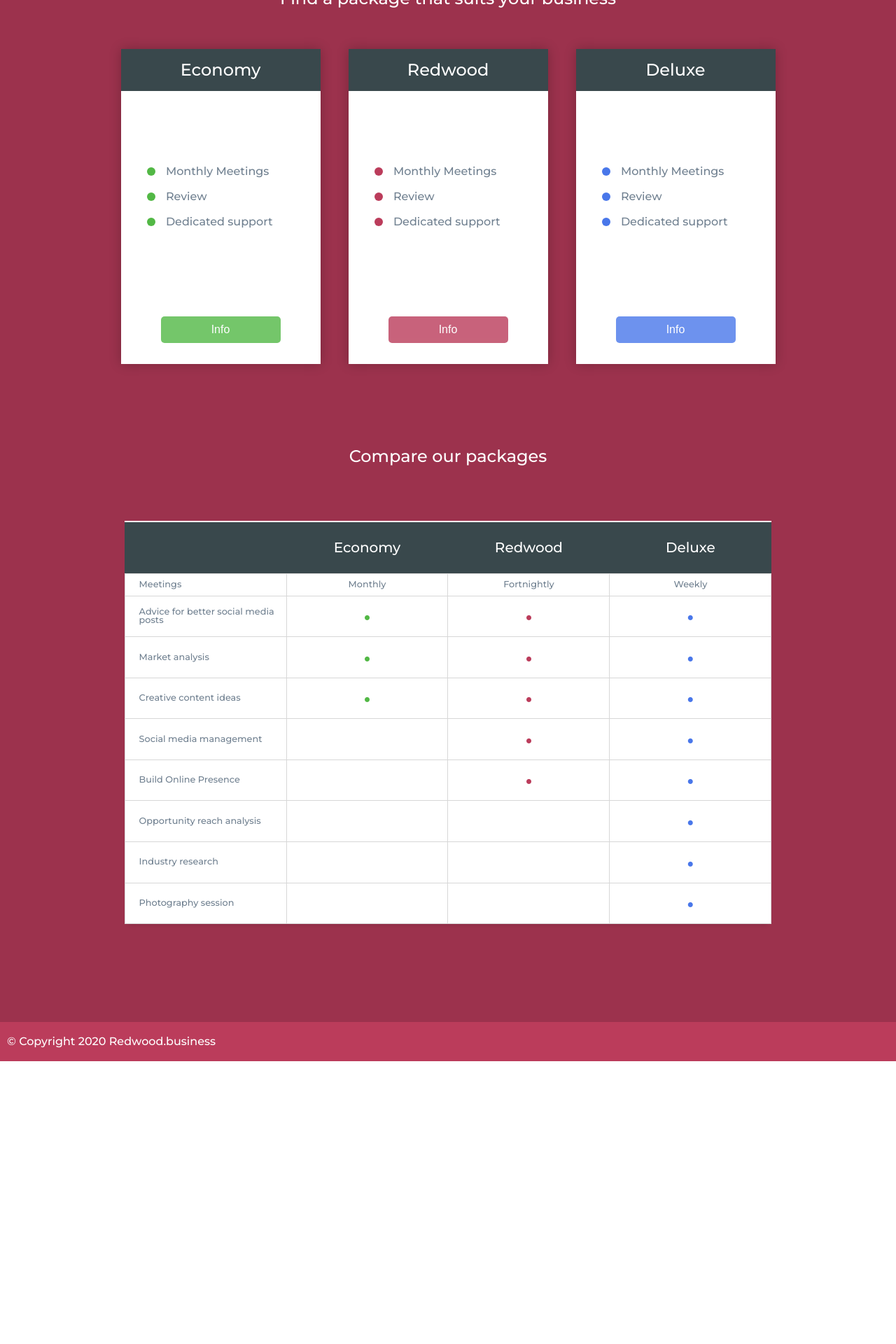
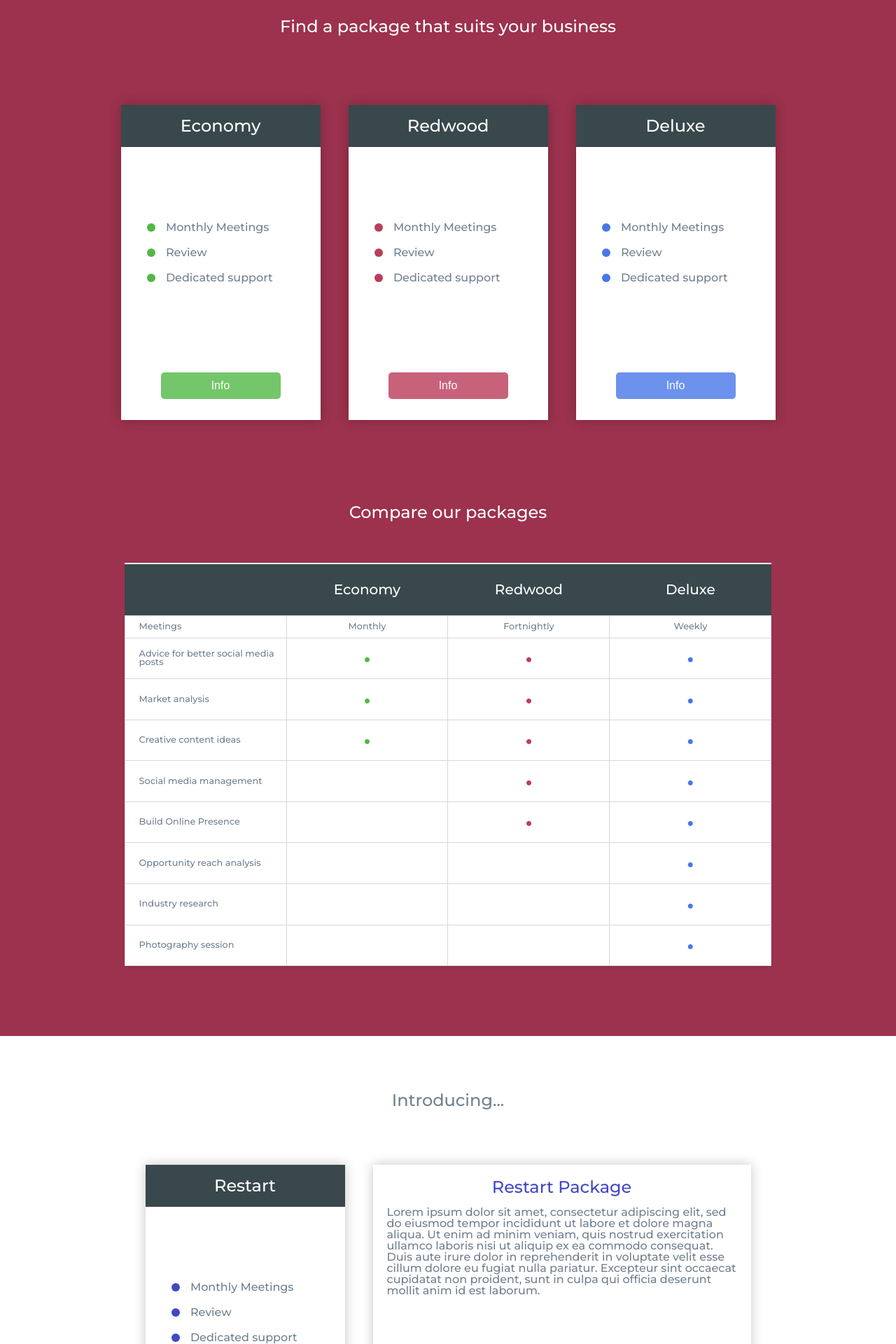
Before and after one commit to angus-archive/redwood, a PHP site: page /packages.html in a window 1280 px wide. Shown: the part 280-2200 px from the top of the page at 70% size. Before the commit the page ends 1796 px from the top, so only its background shows below. Run offline with PHP 8.4, Linux system fonts and the light colour scheme.

Commit message:
Added a restart package section

```diff
--- a/packages.html
+++ b/packages.html
@@ -56,7 +56,7 @@
 			<div id="packageDiv">
 				<div id="wrapper">
 					<div class="alignDiv">
-						<h1 style="margin-top: 40px; font-size: 1.5em; color: white;" class="pageHeading"> Find a package that suits your business </h1>
+						<h1 style="margin: 80px 0 80px 0; font-size: 1.5em; color: white;" class="pageHeading"> Find a package that suits your business </h1>
 						<!--3 tier pricing-->
 						<div class="flexGrid">
 							<!--ECONOMY PACKAGE-->
@@ -137,7 +137,7 @@
 						</div>
 						<!--Spacer-->
 						<div class="spacer"></div>
-						<h2 style="margin-bottom: 80px; font-size: 1.5em; color: white;" class="pageHeading"> Compare our packages </h2>
+						<h2 style="margin-bottom: 60px; font-size: 1.5em; color: white;" class="pageHeading"> Compare our packages </h2>
 						<!--COMPARISON TABLE-->
 						<div id="tableErrorBox">
 							<p> Please rotate device to view table</p>
@@ -225,10 +225,52 @@
 							</tr>
 							</tbody>
 						</table>
-						<!--BIG footer spacer-->
-						<div class="bigSpacer"></div>
+						<div class="spacer"></div>
+
 					</div>
 
+				</div>
+			</div>
+			<!--Restart package section-->
+			<div style="width: 100%; margin: 0; background-color: white">
+				<div class="alignDiv">
+					<h1 style="margin: 80px 0 80px 0; font-size: 1.5em; color: slategray;" class="pageHeading"> Introducing... </h1>
+
+					<div id="restartInfoContainer">
+						<div class="packageContainer">
+							<div class="packageTitleSection">
+								<h3>Restart</h3>
+							</div>
+
+							<div class="packageFeaturesSection">
+								<div class="packageFeature">
+									<div class="bullet restartBackground"></div>
+									<p>Monthly Meetings</p>
+								</div>
+								<div class="packageFeature">
+									<div class="bullet restartBackground"></div>
+									<p>Review</p>
+								</div>
+								<div class="packageFeature">
+									<div class="bullet restartBackground"></div>
+									<p>Dedicated support</p>
+								</div>
+							</div>
+
+							<div class="packageButtonSection">
+								<button class="restartBackground">Info</button>
+							</div>
+						</div>
+						<div class="packageSideInfo">
+							<h2> Restart Package</h2>
+							<br>
+							<p> Lorem ipsum dolor sit amet, consectetur adipiscing elit, sed do eiusmod tempor incididunt ut labore et dolore magna aliqua. Ut enim ad minim veniam, quis nostrud exercitation ullamco laboris nisi ut aliquip ex ea commodo consequat. Duis aute irure dolor in reprehenderit in voluptate velit esse cillum dolore eu fugiat nulla pariatur. Excepteur sint occaecat cupidatat non proident, sunt in culpa qui officia deserunt mollit anim id est laborum.</p>
+						</div>
+					</div>
+
+
+					<!-- Spacer at bottom-->
+					<div class="bigSpacer"></div>
 				</div>
 			</div>
 		</main>
--- a/resources/styles/stylesheet.css
+++ b/resources/styles/stylesheet.css
@@ -31,6 +31,8 @@ Angus Goody
 	--economyColour: #52b845;
 	--deluxeColour: #4977ea;
 	--restartColour: #4349c4;
+
+	--packageHover: 0px 0px 16px 0px rgba(0, 0, 0, 0.23);
 
 }
 
@@ -273,6 +275,7 @@ main #forestContainer{
 .pageHeading{
 	font-size: 32px;
 	margin-bottom: 40px;
+	text-align: center;
 }
 
 /*
@@ -466,7 +469,7 @@ main #forestContainer{
 	flex-direction: column;
 	-webkit-transition: 0.3s;
 	transition: 0.3s;
-	box-shadow: 0px 0px 16px 0px rgba(0, 0, 0, 0.23);
+	box-shadow: var(--packageHover);
 
 
 }
@@ -658,6 +661,39 @@ main #forestContainer{
 	text-align: center;
 }
 
+/*
+------------Restart Package Section---------
+*/
+
+#restartInfoContainer{
+	display: flex;
+	flex-direction: column;
+	width: 85%;
+	align-items: center;
+
+}
+
+#restartInfoContainer .packageContainer{
+	margin:0;
+}
+
+
+
+.packageSideInfo{
+	background-color: rgba(93, 92, 183,0.1);
+	background-color: white;
+	box-shadow: var(--packageHover);
+	width: 100%;
+	padding: 20px;
+	margin-top: 50px;
+}
+
+.packageSideInfo h2{
+	color: var(--restartColour);
+	text-align: center;
+	font-size: 1.5em ;
+}
+
 
 
 
@@ -820,6 +856,22 @@ LARGE / LANDSCAPE TABLET
 		text-align: left;
 	}
 
+	#restartInfoContainer{
+		flex-direction: row;
+		justify-content: center;
+		align-items: stretch;
+
+	}
+
+	.packageSideInfo{
+		min-width: 250px;
+		max-width: 500px !important;
+		margin-left: 40px;
+		margin-top: 0;
+
+
+	}
+
 }
 
 /*
```
